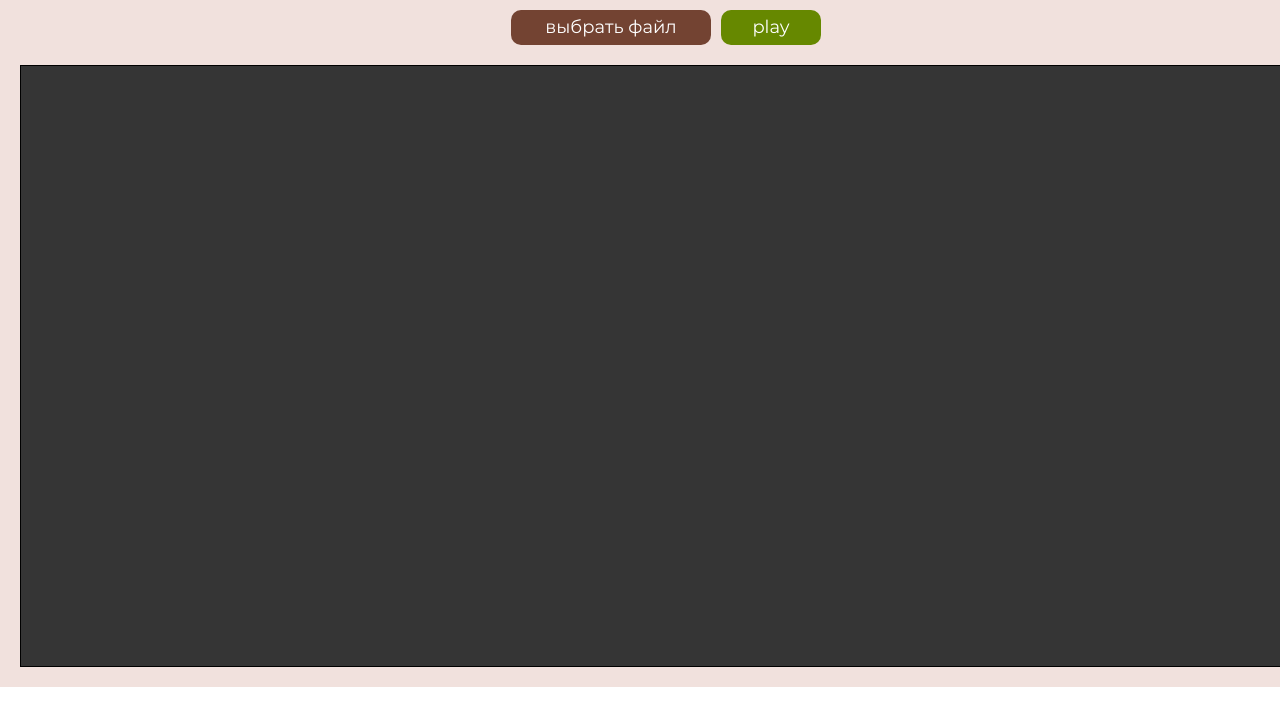
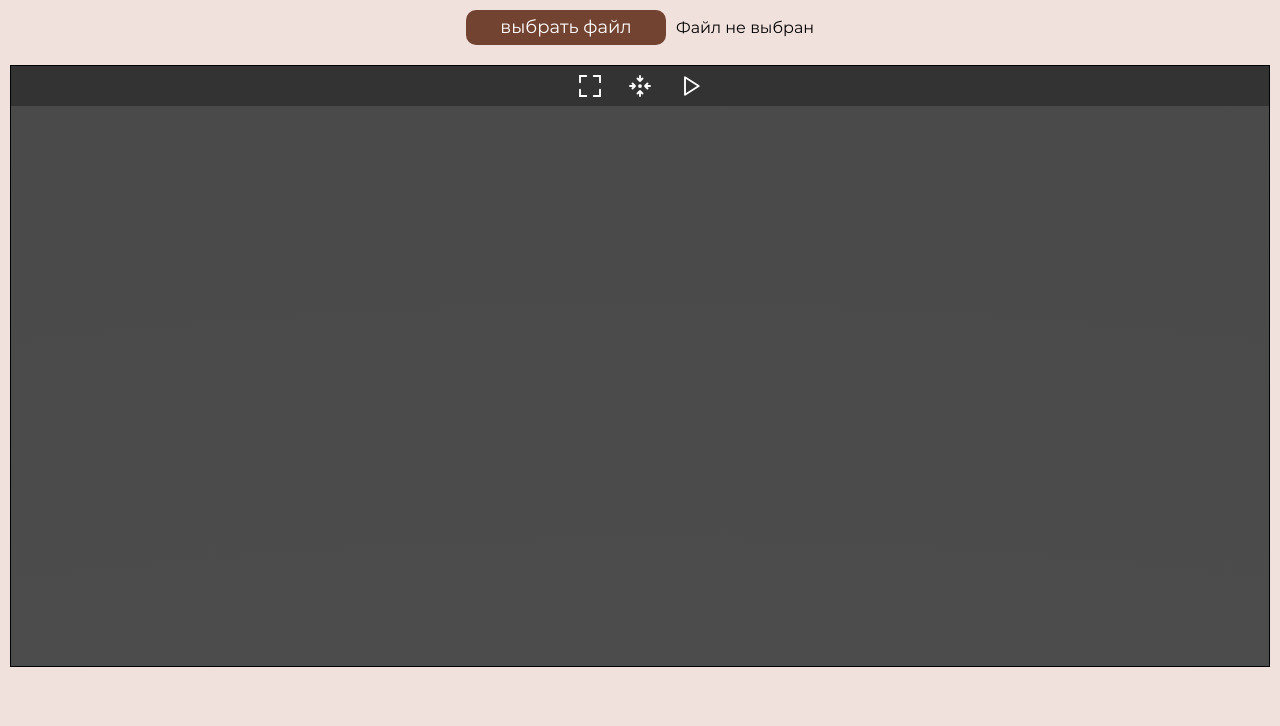
Before and after one commit to olegmyltsev/AestheticGeometry, a React (Create React App) app: page / in a window 1280 px wide. Shown: the top 726 px of the page. Built offline with nearby package versions, Linux system fonts and the light colour scheme.

Commit message:
added some components and buttons for centering, fullscreen and pause

```diff
--- a/src/components/sections/DduPlayer/DduCanvas/DduCanvas.jsx
+++ b/src/components/sections/DduPlayer/DduCanvas/DduCanvas.jsx
@@ -1,9 +1,9 @@
-import { useEffect, useRef, useState } from "react";
-import { parseDdu } from "./functions/dduParser";
+import { useContext, useEffect, useRef, useState } from "react";
 import { update } from "./functions/dodeca-view";
 import "./DduCanvas.sass"
 import enableDragScroll from "./functions/dragScroll";
-
+import Toolbar from "./Toolbar/Toolbar";
+import { IsPlayingContext } from "../DduPlayer";
 
 function zoom(element, chaild) {
     let scale = 1
@@ -27,24 +27,43 @@ function zoom(element, chaild) {
 }
 
 
-export default function DduCanvas(props) {
+export default function DduCanvas({ file, pause }) {
     const canvasRef = useRef(null);
     const canvasWindowRef = useRef(null)
     const timerId = useRef(null);
+    const mouseHoverTimer = useRef(null)
+    const isPlaying = useContext(IsPlayingContext)
 
-    const [file, setFile] = useState('')
     const [canvasWindowClass, setCanvasWindowClass] = useState('DduCanvas__window')
+    const [isMouseMove, setMouseMove] = useState(false)
+
+    function mouseMoveHandle() {
+        document.addEventListener('fullscreenchange', () => {
+            if (document.fullscreenElement == null) {
+                setMouseMove(false)
+                return
+            }
+        })
+        clearTimeout(mouseHoverTimer.current)
+        if (!isMouseMove) {
+            setMouseMove(true)
+        }
+        mouseHoverTimer.current = setTimeout(() => {
+            setMouseMove(false)
+        }, 1000)
+    }
 
     function start() {
+
         update(file, canvasRef.current.getContext('2d'))
         clearTimeout(timerId.current);
         timerId.current = setTimeout(() => {
-            if (props.isPlaying) { start(); }
+            if (isPlaying) { start(); }
         }, 50);
     }
 
     function fullScreenToggle() {
-        document.addEventListener('fullscreenchange', (e) => {
+        document.addEventListener('fullscreenchange', () => {
             if (document.fullscreenElement == null) {
                 setCanvasWindowClass('DduCanvas__window')
             }
@@ -58,30 +77,37 @@ export default function DduCanvas(props) {
         }
     }
 
+    function centering() {
+
+        canvasWindowRef.current.scrollTo(
+            canvasRef.current.offsetWidth / 2 - canvasWindowRef.current.offsetWidth / 2,
+            canvasRef.current.offsetHeight / 2 - canvasWindowRef.current.offsetHeight / 2
+        )
+        canvasRef.current.style.transformOrigin = `${canvasWindowRef.current.scrollLeft + canvasWindowRef.current.offsetWidth / 2
+            }px ${canvasWindowRef.current.scrollTop + canvasWindowRef.current.offsetHeight / 2
+            }px`
+    }
+
 
 
     useEffect(() => {
-        if (props.isPlaying && file.length !== 0) { start() } else clearTimeout(timerId.current);
-    }, [props.isPlaying])
+        if (isPlaying && file.length !== 0) { start() } else clearTimeout(timerId.current);
+    }, [isPlaying])
 
     useEffect(() => {
-        canvasWindowRef.current.scrollTo(
-            5000 - canvasWindowRef.current.offsetWidth / 2,
-            5000 - canvasWindowRef.current.offsetHeight / 2
-        )
+        centering()
         enableDragScroll(canvasWindowRef.current, canvasRef.current)
         zoom(canvasWindowRef.current, canvasRef.current)
     }, [])
-
-    useEffect(() => { setFile(parseDdu(props.file)) }, [props.file])
 
     return (
         <div className="DduCanvas">
             <div
                 className={'DduCanvas__window ' + canvasWindowClass}
                 ref={canvasWindowRef}
+                onMouseMove={mouseMoveHandle}
             >
-
+                <Toolbar isActive={isMouseMove} fullScreen={fullScreenToggle} centering={centering} pause={pause} />
                 <canvas
                     className="DduCanvas__canvas"
                     ref={canvasRef}
--- a/src/components/sections/DduPlayer/DduCanvas/DduCanvas.sass
+++ b/src/components/sections/DduPlayer/DduCanvas/DduCanvas.sass
@@ -1,13 +1,16 @@
 .DduCanvas
     position: relative
     background: #353535
-    margin: 20px
+    margin-top: 20px
     border: solid #000000 1px
     &__window
-        background: #353535
-        width: 1300px
+        box-sizing: border-box
         height: 600px
         overflow: auto
+        scrollbar-width: thin
+        scrollbar-color: #454545 #3535357e
+        scrollbar-gutter: auto
+
         &:hover
             cursor: grab
         &_isFullscreen
@@ -16,22 +19,4 @@
     &__canvas
         transform: translateX(0px)
         z-index: 0
-    &__fn-bar
-        position: sticky
-        display: flexbox
-        justify-content: space-around
-        top: 0
-        left: 0
-
-    &__btn
-        display: flex
-        width: 30px
-        height: 30px
-        margin: 0 auto
-        background: none
-        border: none
-        &:hover
-            transform: scale(1.1)
-        svg
-            width: 100%
-            height: 100%
+        background: radial-gradient(circle at center bottom , #5b5b5b, #373737)
--- a/src/components/sections/DduPlayer/DduCanvas/Toolbar/Toolbar.jsx
+++ b/src/components/sections/DduPlayer/DduCanvas/Toolbar/Toolbar.jsx
@@ -1,13 +1,51 @@
+import { useContext, useEffect, useRef, useState } from 'react'
+import './Toolbar.sass'
+import { IsPlayingContext } from '../../DduPlayer'
 
 
-export default function Toolbar(props) {
+
+export default function Toolbar({ isActive, fullScreen, centering, pause }) {
+    const isPlaying = useContext(IsPlayingContext)
+    const Toolbar = useRef(null)
+
+    document.addEventListener('fullscreenchange', () => {
+        if (document.fullscreenElement == null) {
+            Toolbar.current.style.transform = 'translateY(0%)'
+        }
+    }
+    )
+
+    useEffect(() => {
+        if (document.fullscreenElement == null) return
+        !isActive ? Toolbar.current.style.transform = 'translateY(-100%)' : Toolbar.current.style.transform = 'translateY(0%)'
+    }, [isActive])
+
     return (
-        <div className="Toolbar">
-            <button className="Toolbar__btn Toolbar__btn_full-screen" onClick={fullScreenToggle}>
+        <div className="Toolbar" ref={Toolbar}>
+            <button className="Toolbar__btn" onClick={fullScreen}>
                 <svg width="30px" height="30px" viewBox="0 0 24 24" fill="none">
                     <path d="M9.00002 3.99998H4.00004L4 9M20 8.99999V4L15 3.99997M15 20H20L20 15M4 15L4 20L9.00002 20" stroke="#ffffffff" strokeWidth="1.5" strokeLinecap="round" />
                 </svg>
             </button>
+            <button className="Toolbar__btn" onClick={centering}>
+                <svg width="30px" height="30px" viewBox="0 0 24 24" fill="none">
+                    <path d="M12 8L12 4M12 8L10 6M12 8L14 6" stroke="#ffffff" strokeWidth="1.5" strokeLinecap="round" />
+                    <path d="M12 16L12 20M12 16L10 18M12 16L14 18" stroke="#ffffff" strokeWidth="1.5" strokeLinecap="round" />
+                    <path d="M8 12L4 12M8 12L6 10M8 12L6 14" stroke="#ffffff" strokeWidth="1.5" strokeLinecap="round" />
+                    <path d="M16 12L20 12M16 12L18 10M16 12L18 14" stroke="#ffffff" strokeWidth="1.5" strokeLinecap="round" />
+                    <circle cx="12" cy="12" r="1.5" fill="#ffffff" />
+                </svg>
+            </button>
+            <button className="Toolbar__btn" onClick={pause}>
+                {
+                    isPlaying ? <svg width="30px" height="30px" viewBox="0 0 24 24" fill="none">
+                        <rect x="8" y="6" width="3" height="12" rx="0.5" stroke="#fff" />
+                        <rect x="13" y="6" width="3" height="12" rx="0.5" stroke="#fff" />
+                    </svg> : <svg width="30px" height="30px" viewBox="0 0 24 24" fill="none">
+                        <path d="M8 5V19L19 12L8 5Z" stroke="#fff" strokeWidth="1.5" fill="none" strokeLinejoin="round" />
+                    </svg>
+                }
+            </button>
         </div>
     )
 }
--- /dev/null
+++ b/src/components/sections/DduPlayer/DduCanvas/Toolbar/Toolbar.sass
@@ -0,0 +1,22 @@
+.Toolbar
+    transition: 200ms
+    padding: 5px
+    position: sticky
+    display: flex
+    justify-content: center
+    top: 0
+    left: 0
+    z-index: 1
+    background: #21212188
+    &__btn
+        display: inline-block
+        width: 30px
+        height: 30px
+        background: none
+        border: none
+        margin: 0 10px
+        &:hover
+            transform: scale(1.1)
+        svg
+            width: 100%
+            height: 100%
--- a/src/components/sections/DduPlayer/DduPlayer.jsx
+++ b/src/components/sections/DduPlayer/DduPlayer.jsx
@@ -1,12 +1,14 @@
-import { useEffect, useState } from "react";
+import { createContext, useEffect, useState } from "react";
 import "./DduPlayer.sass"
 import DduCanvas from "./DduCanvas/DduCanvas";
+import { parseDdu } from "./DduCanvas/functions/dduParser";
 
-
+export const IsPlayingContext = createContext(false)
 
 function DduPlayer(props) {
     const [file, setFile] = useState('')
     const [isPlaying, setIsPlaying] = useState(false)
+    const [fileName, setFileName] = useState('Файл не выбран')
 
     async function readFile(file) {
         if (typeof file != 'object') return;
@@ -14,7 +16,7 @@ function DduPlayer(props) {
             alert('Неизвестный тип файла.');
             return '';
         }
-
+        setFileName(file.name)
         try {
             const content = await new Promise((resolve, reject) => {
                 const reader = new FileReader();
@@ -51,14 +53,16 @@ function DduPlayer(props) {
                         type="file"
                         onChange={async (event) => {
                             const fileContent = await readFile(event.target.files[0]);
-                            setFile(fileContent);
+                            setFile(parseDdu(fileContent));
                         }}
                     />
                     <label className="DduPlayer__file-input-label" htmlFor="dduFileInput">выбрать файл</label>
-                    <button className="DduPlayer__pause-btn" onClick={togglePlaying}>play</button>
+                    <span className="DduPlayer__file-name">{fileName}</span>
 
                 </div>
-                <DduCanvas file={file} isPlaying={isPlaying} />
+                <IsPlayingContext value={isPlaying} >
+                    <DduCanvas file={file} pause={togglePlaying} />
+                </IsPlayingContext>
             </div>
         </section>
     )
--- a/src/components/sections/DduPlayer/DduPlayer.sass
+++ b/src/components/sections/DduPlayer/DduPlayer.sass
@@ -1,15 +1,16 @@
 @use '/src/sass/dist/vars' as colors
 
 .DduPlayer
-    height: max-content
+    min-height: 100vh
     background: colors.$bg-color
-    width: 100%
+    max-width: 100vw
     overflow: auto
+    padding: 0 10px
     &__container
         box-sizing: border-box
         margin: 0 auto
         margin-top: 10px
-        width: max-content
+        max-width: 1300px
     &__form
         width: max-content
         margin: 0 auto
@@ -27,6 +28,11 @@
             vertical-align: middle
             font-size: 18px
             border: none
+    &__file-name
+        color: black
+        margin-left: 10px
+        background: none
+        font-size: 16px
     &__file-input
         position: absolute
         opacity: 0
@@ -37,7 +43,6 @@
         &-label
             width: 200px
             background: colors.$btn-color
-    &__pause-btn
-        margin: 0 10px
-        width: 100px
-        background: #668800
+    span
+        color: black
+        margin-left: 10px
```
Also changed, not shown: src/components/sections/DduPlayer/DduCanvas/functions/dragScroll.js (+3 -7 lines), 11 other files (tests, documents, lock files or other folders).
